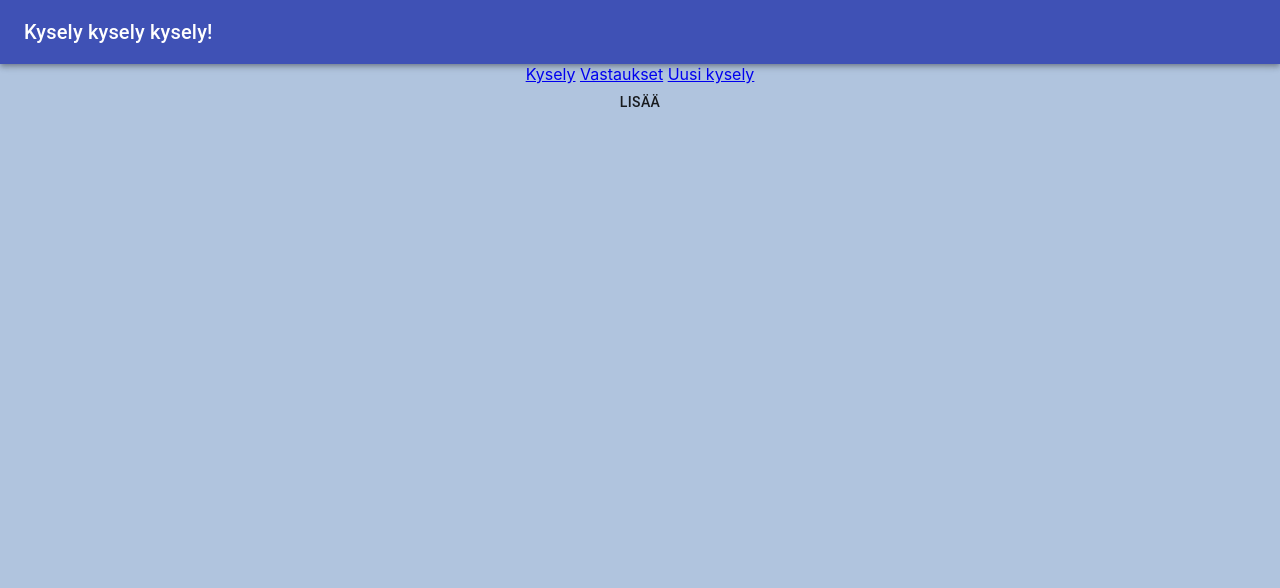
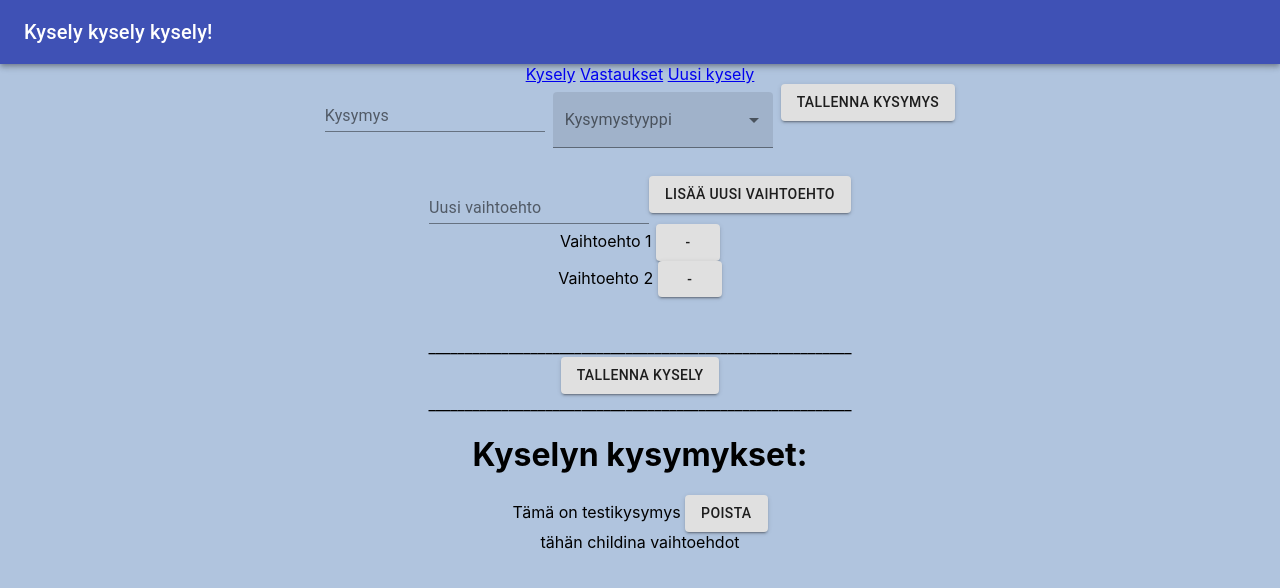
Before and after one commit to jaanisavolainenhh/ohjelmistoprojekti1_front, a React (Create React App) app: page /uusikysely in a window 1280 px wide. Shown: the top 588 px of the page. Built offline with nearby package versions, Linux system fonts and the light colour scheme.

Commit message:
Protoa kyselyn lisäilystä

```diff
--- a/src/components/Uusikysely.js
+++ b/src/components/Uusikysely.js
@@ -1,16 +1,132 @@
-import React, { useState, useEffect, Divider, Dropdown } from 'react';
-import Kysymys from './Kysymys';
-import { Button } from '@material-ui/core';
+import React from 'react';
+import { makeStyles } from '@material-ui/core/styles';
+import InputLabel from '@material-ui/core/InputLabel';
+import MenuItem from '@material-ui/core/MenuItem';
+import FormHelperText from '@material-ui/core/FormHelperText';
+import FormControl from '@material-ui/core/FormControl';
+import Select from '@material-ui/core/Select';
+import TextField from '@material-ui/core/TextField';
+import Button from '@material-ui/core/Button';
+
+
+const useStyles = makeStyles(theme => ({
+    formControl: {
+        margin: theme.spacing(1),
+        minWidth: 220,
+    },
+    selectEmpty: {
+        marginTop: theme.spacing(2),
+    },
+}));
+
 export default function Uusikysely(props) {
 
+    const [uusiKysymys, setUusikysymys] = React.useState({}); //tallennetaan nykyisen luotavan kysymyksen vaihtoehdot
+    const [kyselynKysymykset, setKyselynKysymykset] = React.useState([{ kysymys: "Tämä on testikysymys" }]); // Tähän listana kaikki kyselyyn tulevat kysymykset
+    const [kysymyksenVaihtoehdot, setKysymyksenVaihtoehdot] = React.useState(["Vaihtoehto 1", "Vaihtoehto 2"]); //lisättävän kysymyksen vaihtoehdot
+    const [kysymyksenTyyppi, setKysymyksentyyppi] = React.useState(""); //textfield, radio blabla, bindaa vetovalikkoon
+    const [uusiVaihtoehto, setUusivaihtoehto] = React.useState("asd");
+
+    const classes = useStyles();
+
+
+
+    function NykyinenKysymys() {
+        return (
+
+            <div>
+                <ListaaVaihtoehdot />
+            </div>
+
+        )
+    }
+
+    const handleChange = (event) => {
+        setKysymyksentyyppi(event.target.value);
+    };
+
+
+    const lisaaVaihtoehto = (event) => {
+        console.log("ASD")
+        setKysymyksenVaihtoehdot([...kysymyksenVaihtoehdot, uusiVaihtoehto]);
+        setUusivaihtoehto("");
+    };
+
+
+
+    function ListaaVaihtoehdot() {
+        return (
+            kysymyksenVaihtoehdot.map((vaihtoehto, index) => {
+                return (
+                    <div>
+                        {vaihtoehto} <Button variant="contained">-</Button>
+                    </div>)
+            })
+        )
+    }
+
+    function Vetovalikko() {
+        return (<div>
+
+            <TextField id="standard-basic" label="Kysymys" />
+            <FormControl variant="filled" className={classes.formControl}>
+                <InputLabel id="demo-simple-select-filled-label">Kysymystyyppi</InputLabel>
+                <Select
+                    labelId="demo-simple-select-filled-label"
+                    id="demo-simple-select-filled"
+                    value={kysymyksenTyyppi}
+                    onChange={handleChange}
+                >
+
+                    <MenuItem value={10}>Radio</MenuItem>
+                    <MenuItem value={20}>Tekstikenttä</MenuItem>
+                    <MenuItem value={30}>Skaala</MenuItem>
+                    <MenuItem value={40}>Checkbox</MenuItem>
+                </Select>
+            </FormControl>
+            <Button variant="contained" >Tallenna kysymys</Button>
+        </div>)
+    }
+
+    function Kysymykset() {
+        return (
+            kyselynKysymykset.map((kysymys, index) => {
+                return (
+                    <div>
+                        {kysymys.kysymys} <Button variant="contained">Poista</Button>
+                        <div> tähän childina vaihtoehdot</div>
+                    </div>)
+            })
+        )
+    }
 
     return (
 
-        // <div style={{ display: 'flex', justifyContent: 'center' }}>
         <div>
+            <Vetovalikko />
+            <br></br>
+            <div>
+                {/* bindaa tää textfield johonkin */}
+                <TextField id="standard-basic" label="Uusi vaihtoehto" />
+                <Button variant="contained" onClick={lisaaVaihtoehto}>Lisää uusi vaihtoehto</Button>
+                </div>
 
-            <Button>Lisää</Button>
+
+            <NykyinenKysymys />
+
+            <br></br>
+            <br></br>
+
+            __________________________________________________________
+            <br></br>
+            <Button variant="contained">Tallenna kysely</Button>
+            <br></br>
+             __________________________________________________________
+            <br></br>
+
             {/* <Testi1 viesti="viestiteksti" /> */}
+            <h1>Kyselyn kysymykset:</h1>
+            <Kysymykset />
 
         </div>
     )
```
